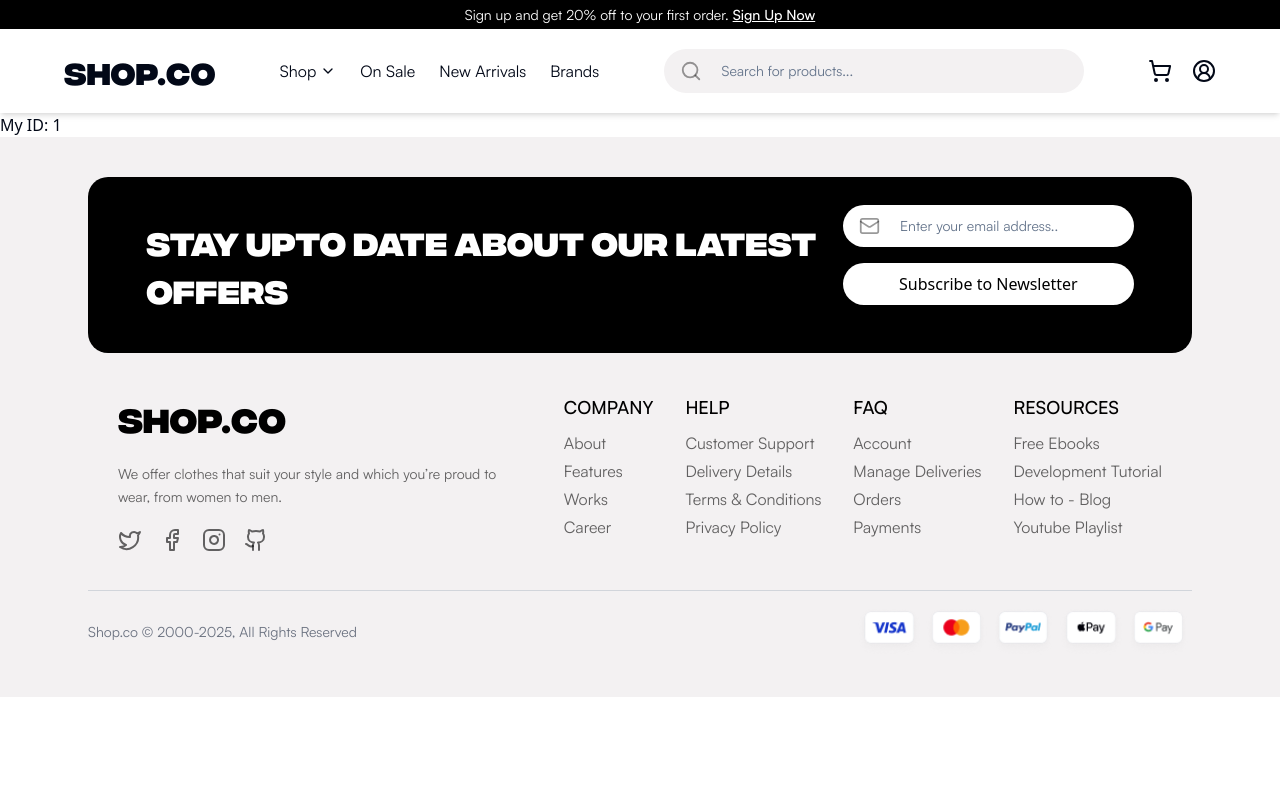
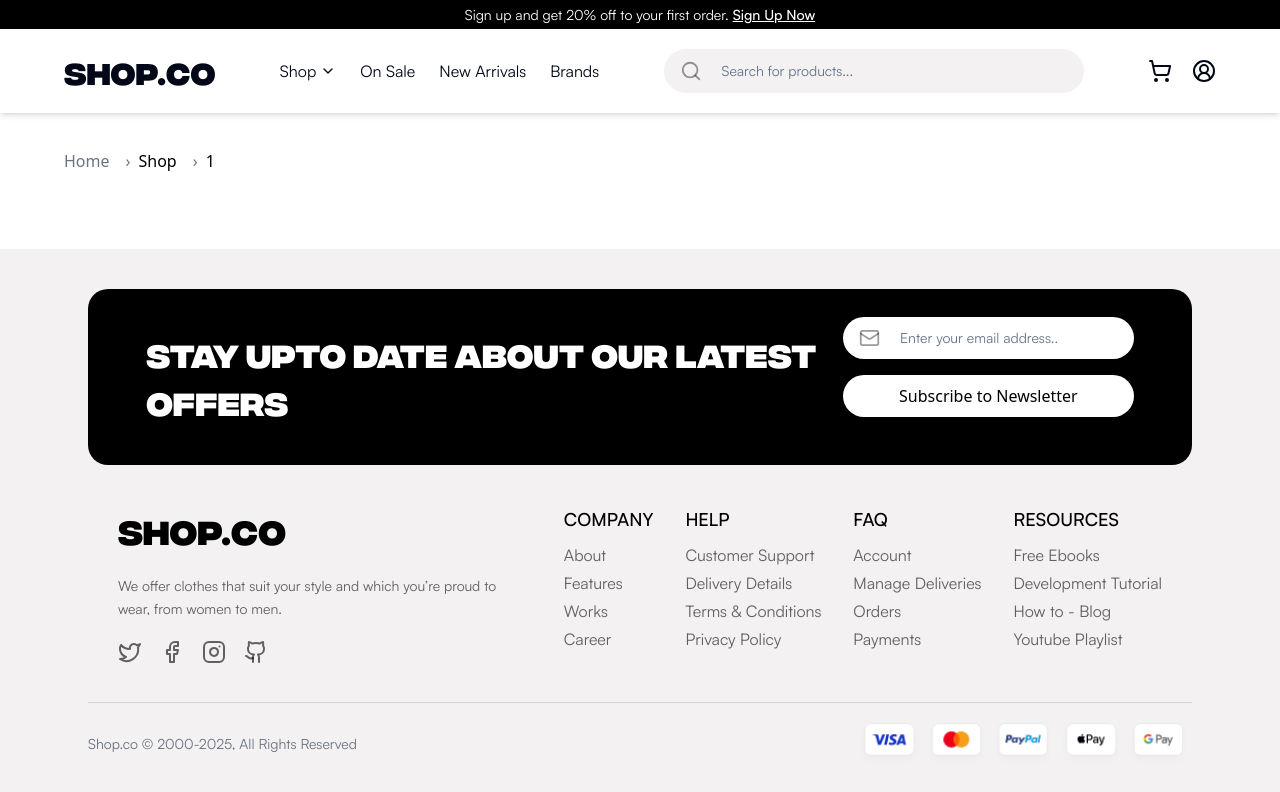
Before and after one commit to GopiSVDev/shop.co, a Next.js app: page /shop/1 in a window 1280 px wide. Shown: the top 792 px of the page. Built offline with nearby package versions, Linux system fonts and the light colour scheme; no server answers.

Commit message:
feat: add breadcrumbs to all shop pages dynamically

```diff
--- a/app/shop/[id]/page.tsx
+++ b/app/shop/[id]/page.tsx
@@ -1,8 +1,9 @@
-export default async function Page({
-  params,
-}: {
-  params: Promise<{ id: number }>;
-}) {
-  const id = (await params).id;
-  return <div>My ID: {id}</div>;
+import SingleProduct from "@/components/layout/sections/shop/SingleProduct";
+
+export default function Page({ params }: { params: { id: string } }) {
+  const { id } = params;
+
+  const productId = id.split("-")[0];
+
+  return <SingleProduct id={parseInt(productId)} />;
 }
--- /dev/null
+++ b/app/shop/layout.tsx
@@ -0,0 +1,20 @@
+"use client";
+
+import Breadcrumbs from "@/components/ui/Breadcrumbs";
+
+export default function ShopLayout({
+  children,
+}: {
+  children: React.ReactNode;
+}) {
+  return (
+    <div className="container px-4 py-5 md:px-10 lg:px-16">
+      {/* Breadcrumbs will appear on all Shop pages */}
+      <Breadcrumbs />
+
+      <div className="flex gap-5 justify-center lg:justify-start">
+        {children}
+      </div>
+    </div>
+  );
+}
--- a/components/layout/pages/shop.tsx
+++ b/components/layout/pages/shop.tsx
@@ -1,13 +1,9 @@
-import Breadcrumbs from "@/components/ui/Breadcrumbs";
 import ProductsGrid from "../sections/shop/ProductsGrid";
 import FilterBar from "../sections/shop/FilterBar";
 
 const Shop = async () => {
   return (
     <div className="container px-4 py-5 md:px-10 lg:px-16">
-      <div className="flex justify-between items-start">
-        <Breadcrumbs />
-      </div>
       <div className="flex gap-5 justify-center lg:justify-start">
         <FilterBar />
         <ProductsGrid />
--- a/components/layout/sections/shop/FilterBar.tsx
+++ b/components/layout/sections/shop/FilterBar.tsx
@@ -31,6 +31,7 @@ const FilterBar = () => {
         </p>
 
         <div className="w-full h-[1px] border border-[hsla(0,0%,0%,0.1)] my-6"></div>
+
 
         <CategoryFilter categories={categories} />
         <div className="w-full h-[1px] border border-[hsla(0,0%,0%,0.1)] my-6"></div>
--- /dev/null
+++ b/components/layout/sections/shop/ImageGrid.tsx
@@ -0,0 +1,7 @@
+const ImageGrid = ({ images }: { images: string[] }) => {
+  console.log(images);
+
+  return <div></div>;
+};
+
+export default ImageGrid;
--- a/components/layout/sections/shop/ProductsGrid.tsx
+++ b/components/layout/sections/shop/ProductsGrid.tsx
@@ -1,4 +1,5 @@
 "use client";
+
 import { Product, useProductStore } from "@/store/useProductStore";
 import ProductCard from "@/components/ui/ProductCard";
 import { Skeleton } from "@/components/ui/skeleton";
@@ -8,23 +9,13 @@ import { useStore } from "zustand";
 
 const ProductsGrid = () => {
   const query = useSearchParams();
-  const [category, setCategory] = useState<string | null>("");
-  const [min, setMin] = useState<number>(0);
-  const [max, setMax] = useState<number>(15000);
   const allProducts = useStore(useProductStore, (state) => state.products);
   const [filteredProducts, setFilteredProducts] = useState<Product[]>([]);
 
   useEffect(() => {
-    const categoryParam = query.get("category")?.toString();
-    const min = query.get("min");
-    const max = query.get("max");
-
-    const minValue = min ? parseInt(min) : 0;
-    const maxValue = max ? parseInt(max) : 15000;
-
-    setMin(min ? parseInt(min) : 0);
-    setMax(max ? parseInt(max) : 15000);
-    setCategory(categoryParam ?? "");
+    const category = query.get("category");
+    const minValue = parseInt(query.get("min") || "0", 10);
+    const maxValue = parseInt(query.get("max") || "15000", 10);
 
     let updatedProducts = allProducts.filter(
       (product) => product.price >= minValue && product.price <= maxValue
@@ -32,22 +23,23 @@ const ProductsGrid = () => {
 
     if (category) {
       updatedProducts = updatedProducts.filter(
-        (pr: Product) => pr.category == category
+        (product) => product.category === category
       );
     }
 
     setFilteredProducts(updatedProducts);
-  }, [query, allProducts, category]);
-
-  console.log(min, max);
+  }, [query, allProducts]);
 
   return (
     <div className="grid grid-cols-1 md:grid-cols-2 lg:grid-cols-3 gap-5">
       {filteredProducts.length > 0
-        ? filteredProducts.map((p) => {
-            return <ProductCard key={p.title + p.price} product={p} />;
-          })
-        : [...Array(12)].map((_, index) => (
+        ? filteredProducts.map((product) => (
+            <ProductCard
+              key={product.title + product.price}
+              product={product}
+            />
+          ))
+        : Array.from({ length: 12 }).map((_, index) => (
             <Skeleton
               key={index}
               className="w-[325px] h-[470px] rounded-2xl shadow-lg"
--- /dev/null
+++ b/components/layout/sections/shop/SingleProduct.tsx
@@ -0,0 +1,25 @@
+"use client";
+
+import { useStore } from "zustand";
+import { useProductStore } from "@/store/useProductStore";
+import ImageGrid from "./ImageGrid";
+
+const SingleProduct = ({ id }: { id: number }) => {
+  const allProducts = useStore(useProductStore, (state) => state.products);
+  const product = allProducts.find((p) => p.id === id);
+
+  return (
+    <div className="container flex flex-col px-4 py-5 md:px-10 lg:px-16">
+      <div className="flex">
+        {/* Images Section */}
+        {Array.isArray(product?.images) && (
+          <ImageGrid images={product.images} />
+        )}
+        {/* Product Details */}
+        <div></div>
+      </div>
+    </div>
+  );
+};
+
+export default SingleProduct;
--- a/components/ui/Breadcrumbs.tsx
+++ b/components/ui/Breadcrumbs.tsx
@@ -8,17 +8,22 @@ export default function Breadcrumbs() {
   const pathSegments = pathname.split("/").filter((segment) => segment);
 
   return (
-    <nav className="text-[16px] text-gray-500 py-7">
+    <nav className="text-[16px] text-gray-500 py-4">
       <ul className="flex space-x-2">
         <li>
           <Link href="/" className="hover:underline">
             Home
           </Link>
         </li>
+
         {pathSegments.map((segment, index) => {
           const href = `/${pathSegments.slice(0, index + 1).join("/")}`;
-          const formattedSegment =
-            segment.charAt(0).toUpperCase() + segment.slice(1);
+
+          // Decode & Format Segment Name
+          const formattedSegment = decodeURIComponent(segment)
+            .replace(/^\d+-/, "") // Remove ID prefixes like "83-"
+            .replace(/-/g, " ") // Convert dashes to spaces
+            .replace(/\b\w/g, (char) => char.toUpperCase()); // Capitalize words
 
           return (
             <li key={href} className="flex items-center">
--- a/components/ui/ProductCard.tsx
+++ b/components/ui/ProductCard.tsx
@@ -10,10 +10,8 @@ const ProductCard = ({ product }: { product: Product }) => {
   const router = useRouter();
   const { id, thumbnail, title, rating, price, discountPercentage } = product;
 
-  console.log(id);
-
   const handleClick = () => {
-    router.push(`/shop/${id}`);
+    router.push(`/shop/${id}-${title}`);
   };
 
   return (
--- a/lib/api.ts
+++ b/lib/api.ts
@@ -25,6 +25,7 @@ const getAllProducts = async (): Promise<Product[]> => {
 
   return data.map(
     ({
+      id,
       images,
       title,
       rating,
@@ -33,6 +34,7 @@ const getAllProducts = async (): Promise<Product[]> => {
       category,
       thumbnail,
     }: Product) => ({
+      id,
       images,
       title,
       rating,
```
